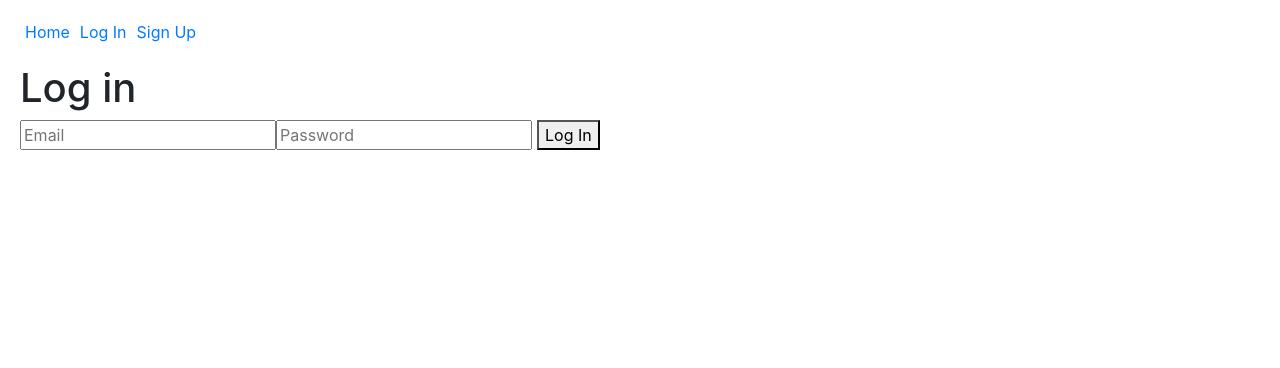
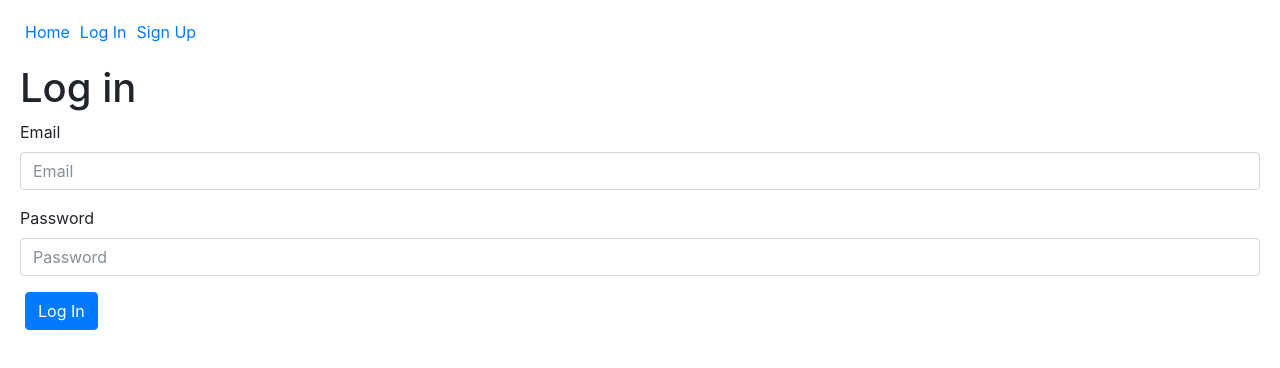
Before and after one commit to andrewavina/ValueTip, a React (Create React App) app in the folder client/: page /login in a window 1280 px wide. Shown: the top 368 px of the page. Built offline with nearby package versions, Linux system fonts and the light colour scheme.

Commit message:
log in and sign up bootstrap

```diff
--- a/client/src/views/LogIn.jsx
+++ b/client/src/views/LogIn.jsx
@@ -32,9 +32,17 @@ class LogIn extends React.Component {
             <div className='LogIn'>
                 <h1>Log in</h1>
                 <form onChange={this.onInputChange.bind(this)} onSubmit={this.onFormSubmit.bind(this)}>
-                    <input type="text" placeholder="Email" name="email" value={email} />
-                    <input type="password" placeholder="Password" name="password" value={password} />
-                    <button>Log In</button>
+                    <div class="form-group">
+                        <label>Email</label>
+                        <input type="text" placeholder="Email" name="email" value={email} class="form-control"/>
+                    </div>
+
+                    <div class="form-group">
+                        <label>Password</label>
+                        <input type="password" placeholder="Password" name="password" value={password} class="form-control"/>
+                    </div>
+
+                    <button class="btn btn-primary">Log In</button>
                 </form>
             </div>
         )
--- a/client/src/views/SignUp.jsx
+++ b/client/src/views/SignUp.jsx
@@ -33,9 +33,17 @@ class SignUp extends React.Component {
             <div className='SignUp'>
                 <h1>Sign Up</h1>
                 <form onChange={this.onInputChange.bind(this)} onSubmit={this.onFormSubmit.bind(this)}>
-                    <input type="text" placeholder="Email" name="email" value={email} />
-                    <input type="password" placeholder="Password" name="password" value={password} />
-                    <button>Create Account</button>
+                <div class="form-group">
+                <label>Email</label>
+                <input type="text" placeholder="Email" name="email" value={email} class="form-control"/>
+            </div>
+
+            <div class="form-group">
+                <label>Password</label>
+                <input type="password" placeholder="Password" name="password" value={password} class="form-control"/>
+            </div>
+
+            <button class="btn btn-success">Create Account</button>
                 </form>
             </div>
         )
```
